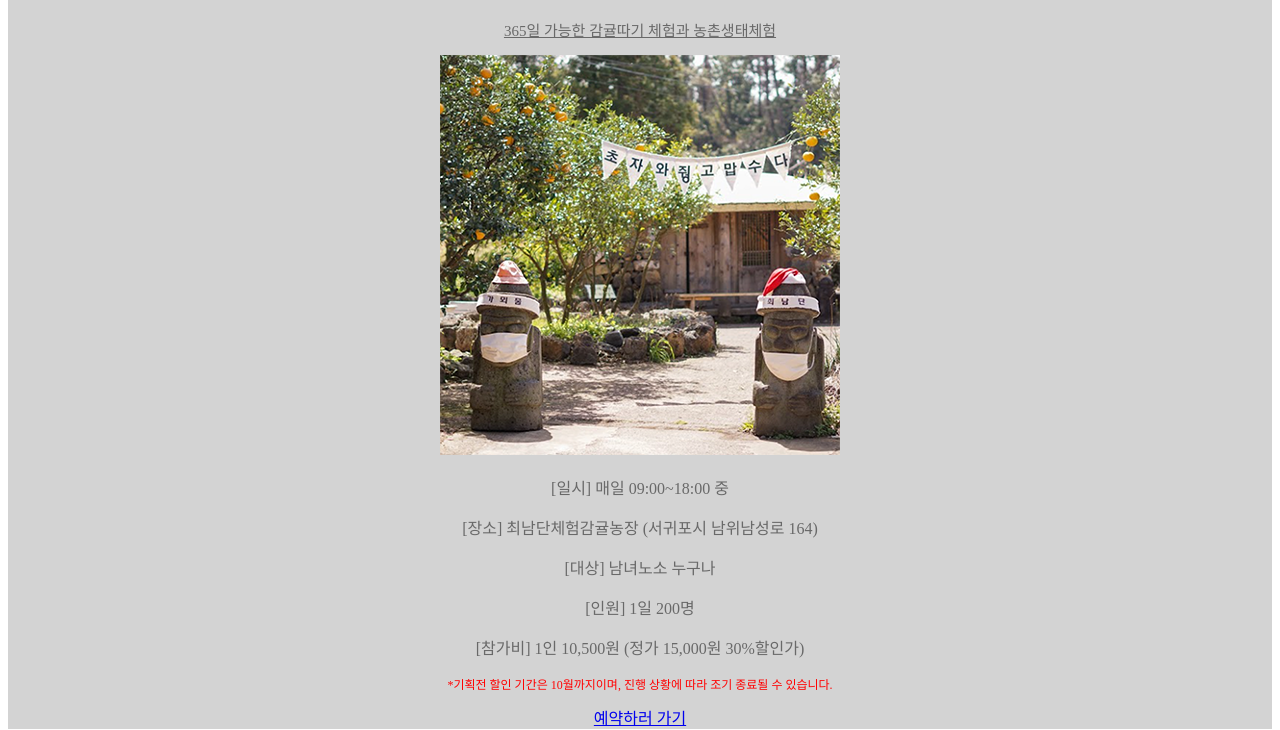
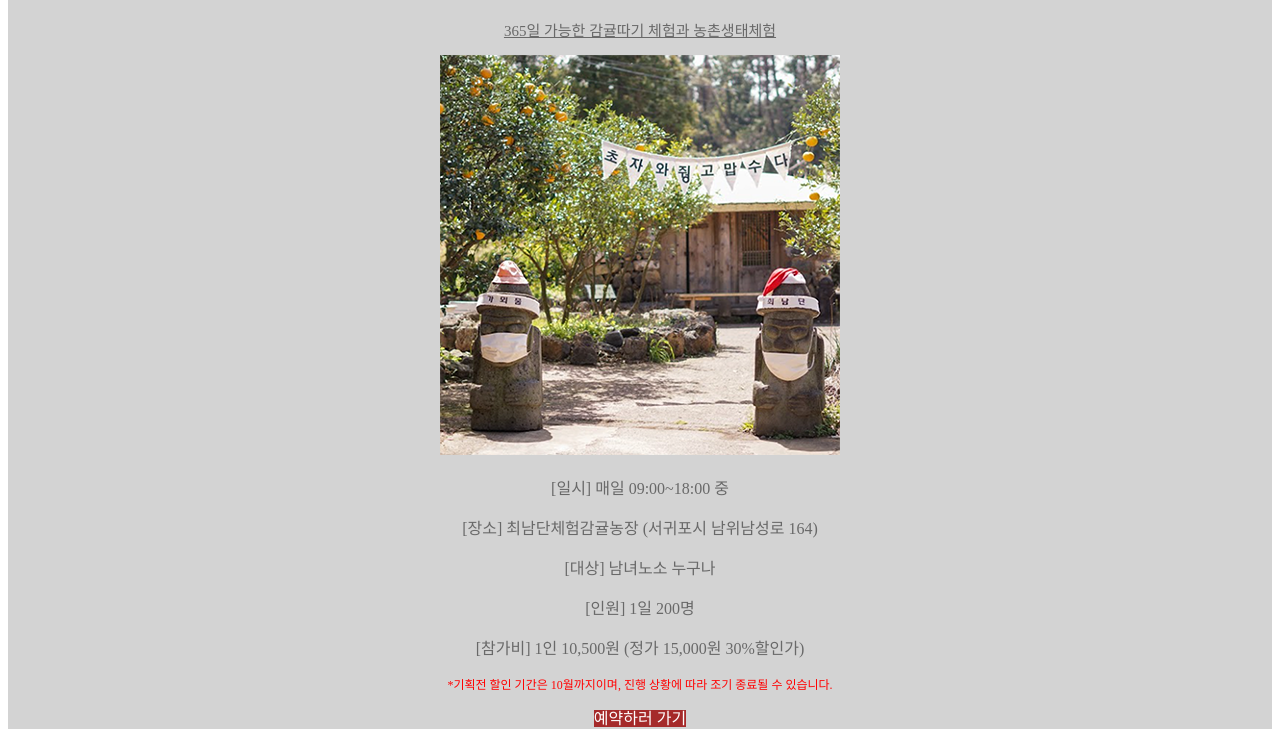
Before and after one commit to myamta/gitex, a plain HTML site: page index.html in a window 1280 px wide. Shown: the part 70-800 px from the top of the page. Drawn offline with Linux system fonts and the light colour scheme.

Commit message:
css 수정

```diff
--- a/alignex.css
+++ b/alignex.css
@@ -20,6 +20,12 @@ h1{
     color: red;
     font-size: 12px;
 }
+a:link{
+    color: white;
+    background-color: brown;
+    text-decoration: none;
+}
+
 a:hover{
     background-color: brown;
     color: white;
```
